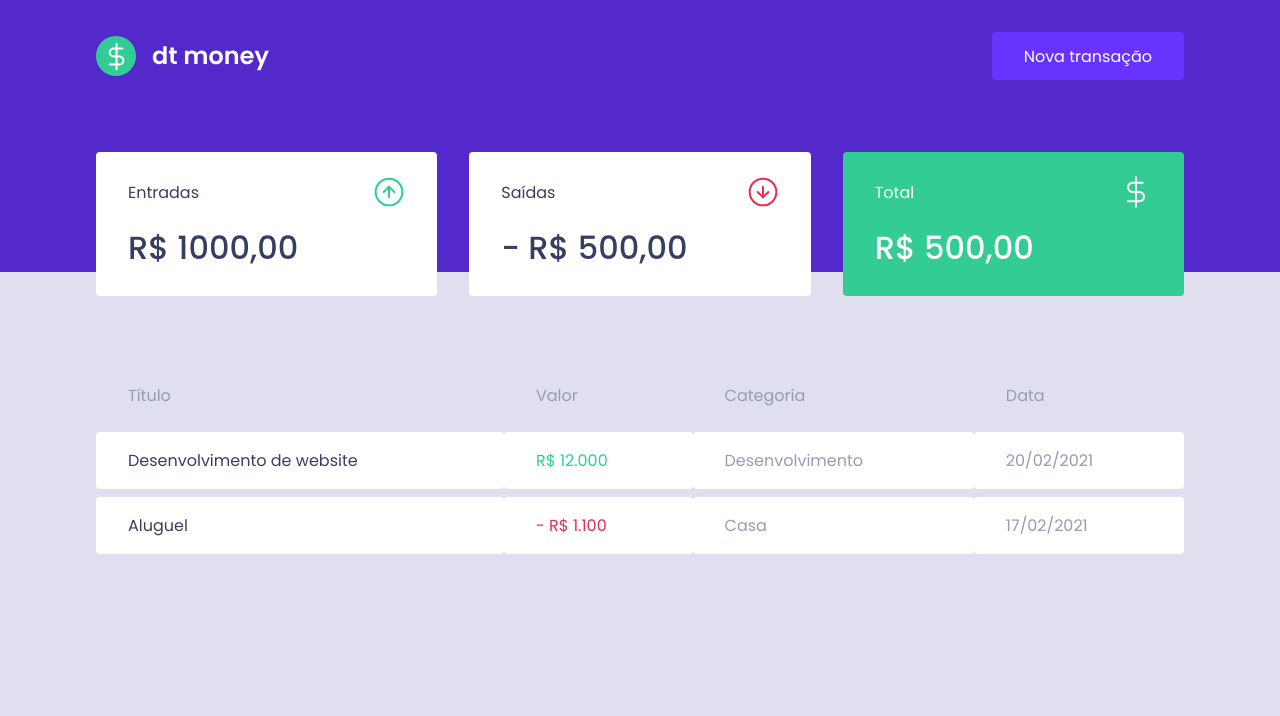
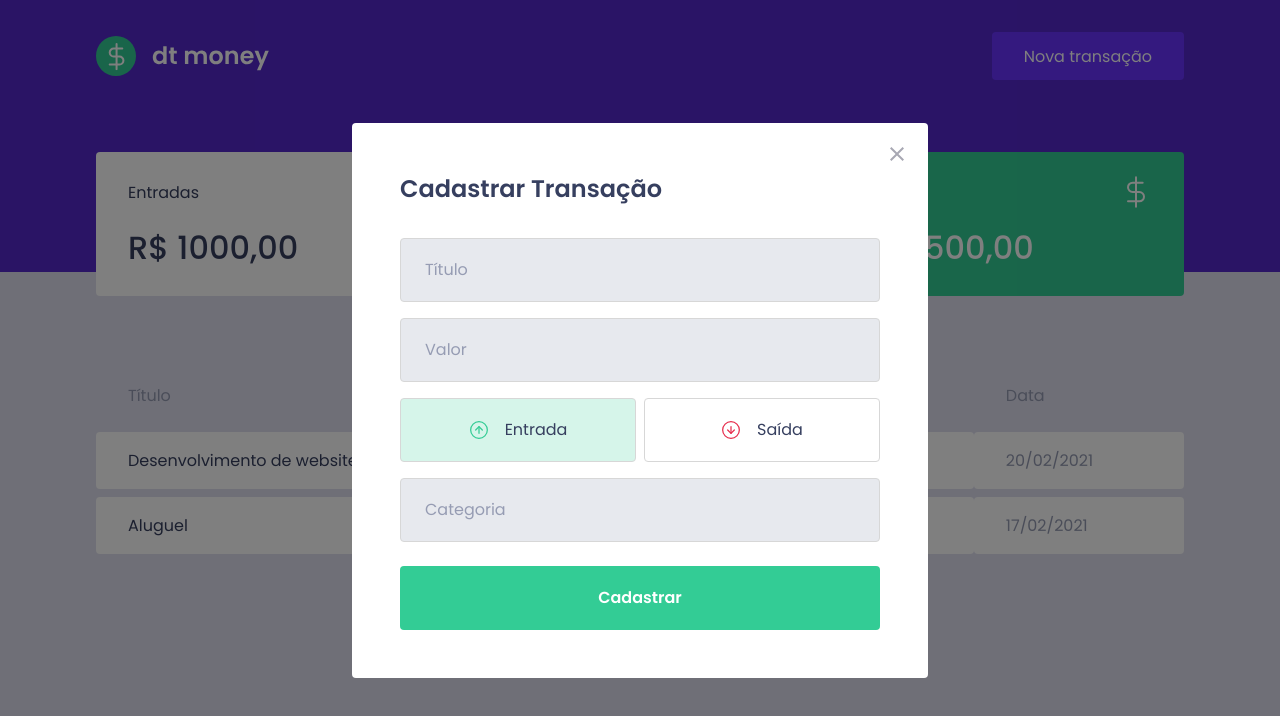
Before and after one commit to fernandomarca/ftmoney, a React (Create React App) app: page / in a window 1280 px wide. Both pictures are taken after a click on the button "Nova transação". Shown: the top 716 px of the page. Built offline with nearby package versions, Linux system fonts and the light colour scheme; no server answers; what miragejs would draw is missing.

Commit message:
modal filds

```diff
--- a/package.json
+++ b/package.json
@@ -5,8 +5,10 @@
   "dependencies": {
     "axios": "^0.21.1",
     "miragejs": "^0.1.41",
+    "polished": "^4.1.1",
     "react": "^17.0.1",
     "react-dom": "^17.0.1",
+    "react-modal": "^3.12.1",
     "react-scripts": "4.0.3",
     "styled-components": "^5.2.1",
     "web-vitals": "^1.0.1"
@@ -19,6 +21,7 @@
     "@types/node": "^12.0.0",
     "@types/react": "^17.0.0",
     "@types/react-dom": "^17.0.0",
+    "@types/react-modal": "^3.12.0",
     "@types/styled-components": "^5.1.9",
     "typescript": "^4.1.2"
   },
--- a/src/App.tsx
+++ b/src/App.tsx
@@ -1,12 +1,28 @@
+import { useState } from "react";
 import { Dashboard } from "./components/Dashboard";
 import { Header } from "./components/Header";
+import { NewTransationModal } from "./components/NewTransationModal";
 import { GlobalStyle } from "./styles/global";
 
 export function App() {
+  const [isNewTransactionModalOpen, setIsNewTransactionModalOpen] = useState(
+    false
+  );
+  function handleOpenNewTransactionModal() {
+    setIsNewTransactionModalOpen(true);
+  }
+
+  function handleCloseNewTransactionModal() {
+    setIsNewTransactionModalOpen(false);
+  }
   return (
     <>
-      <Header />
+      <Header onHandleOpenNewTransationModal={handleOpenNewTransactionModal} />
       <Dashboard />
+      <NewTransationModal
+        isOpen={isNewTransactionModalOpen}
+        onRequestClose={handleCloseNewTransactionModal}
+      />
       <GlobalStyle />
     </>
   );
--- a/src/components/Header/index.tsx
+++ b/src/components/Header/index.tsx
@@ -1,12 +1,16 @@
 import { Container, Content } from "./styles";
 import logo from "../../assets/logo.svg";
 
-export function Header() {
+interface HeaderProps {
+  onHandleOpenNewTransationModal: () => void;
+}
+
+export function Header({ onHandleOpenNewTransationModal }: HeaderProps) {
   return (
     <Container>
       <Content>
         <img src={logo} alt="ft money" />
-        <button>Nova transação</button>
+        <button onClick={onHandleOpenNewTransationModal}>Nova transação</button>
       </Content>
     </Container>
   );
--- /dev/null
+++ b/src/components/NewTransationModal/index.tsx
@@ -0,0 +1,66 @@
+import Modal from "react-modal";
+import { Container, RadioBox, TransactionTypeContainer } from "./styles";
+import closeImg from "../../assets/close.svg";
+import incomeImg from "../../assets/income.svg";
+import outcomeImg from "../../assets/outcome.svg";
+import { useState } from "react";
+interface NewTransactionModalProps {
+  isOpen: boolean;
+  onRequestClose: () => void;
+}
+
+export function NewTransationModal({
+  isOpen,
+  onRequestClose,
+}: NewTransactionModalProps) {
+  const [type, setType] = useState("deposit");
+
+  return (
+    <Modal
+      onRequestClose={onRequestClose}
+      overlayClassName="react-modal-overlay"
+      className="react-modal-content"
+      isOpen={isOpen}
+    >
+      <button
+        className="react-modal-close"
+        type="button"
+        onClick={onRequestClose}
+      >
+        <img src={closeImg} alt="fechar modal" />
+      </button>
+      <Container>
+        <h2>Cadastrar Transação</h2>
+
+        <input placeholder="Título" />
+        <input placeholder="Valor" type="number" min={0} />
+        <TransactionTypeContainer>
+          <RadioBox
+            type="button"
+            isActive={type === "deposit"}
+            activeColor="green"
+            onClick={() => {
+              setType("deposit");
+            }}
+          >
+            <img src={incomeImg} alt="entrada" />
+            <span>Entrada</span>
+          </RadioBox>
+          <RadioBox
+            type="button"
+            isActive={type === "withdraw"}
+            activeColor="red"
+            onClick={() => {
+              setType("withdraw");
+            }}
+          >
+            <img src={outcomeImg} alt="saídas" />
+            <span>Saída</span>
+          </RadioBox>
+        </TransactionTypeContainer>
+        <input placeholder="Categoria" />
+        <button type="submit">Cadastrar</button>
+      </Container>
+    </Modal>
+  );
+}
--- /dev/null
+++ b/src/components/NewTransationModal/styles.ts
@@ -0,0 +1,92 @@
+import styled from "styled-components";
+import { darken, transparentize } from "polished";
+export const Container = styled.form`
+  h2 {
+    color: var(--text-title);
+    font-size: 1.5rem;
+    margin-bottom: 2rem;
+  }
+  input {
+    width: 100%;
+    padding: 0 1.5rem;
+    height: 4rem;
+    border-radius: 0.25rem;
+    border: 1px solid #d7d7d7;
+    background: #e7e9ee;
+
+    font-weight: 400;
+    font-size: 1rem;
+
+    &::placeholder {
+      color: var(--text-body);
+    }
+
+    & + input {
+      margin-top: 1rem;
+    }
+  }
+
+  button[type="submit"] {
+    width: 100%;
+    padding: 0 1.5rem;
+    height: 4rem;
+    background: var(--green);
+    color: #fff;
+    border-radius: 0.25rem;
+    border: 0;
+    font-size: 1rem;
+    margin-top: 1.5rem;
+    font-weight: 600;
+    transition: filter 0.2s;
+    &:hover {
+      filter: brightness(0.9);
+    }
+  }
+`;
+
+export const TransactionTypeContainer = styled.div`
+  margin: 1rem 0;
+  display: grid;
+  grid-template-columns: 1fr 1fr;
+  gap: 0.5rem;
+`;
+
+interface RadioBoxProps {
+  isActive: boolean;
+  activeColor: "green" | "red";
+}
+
+const colors = {
+  green: "#33cc95",
+  red: "#E5274d",
+};
+
+export const RadioBox = styled.button<RadioBoxProps>`
+  height: 4rem;
+  border: 1px solid #d7d7d7;
+  border-radius: 0.25rem;
+
+  background: ${(props) =>
+    props.isActive
+      ? transparentize(0.8, colors[props.activeColor])
+      : "transparent"};
+  display: flex;
+  align-items: center;
+  justify-content: center;
+  transition: border-color 0.2s;
+
+  &:hover {
+    border-color: ${darken(0.1, "#d7d7d7")};
+  }
+  img {
+    width: 20px;
+    height: 20px;
+  }
+
+  span {
+    display: inline-block;
+    margin-left: 1rem;
+    font-size: 1rem;
+    color: var(--text-title);
+  }
+`;
--- a/src/styles/global.ts
+++ b/src/styles/global.ts
@@ -52,4 +52,38 @@
         cursor:not-allowed;
     }
 
+    .react-modal-overlay{
+        background:rgba(0,0,0,0.5);
+
+        position:fixed;
+        top:0;
+        left:0;
+        right:0;
+        bottom:0;
+
+        display:flex;
+        align-items:center;
+        justify-content:center;
+
+    }
+    .react-modal-content{
+        width:100%;
+        max-width:576px;
+        background:#FFF;
+        padding:3rem;
+        position:relative;
+        border-radius:0.25rem;
+    }
+
+    .react-modal-close{
+        position:absolute;
+        right:1.5rem;
+        top:1.5rem;
+        border:0;
+        background:transparent;
+        transition:filter 0.2s;
+        &:hover{
+            filter:brightness(0.8);
+        }
+    }
 `;
```
Also changed, not shown: 1 other file (tests, documents, lock files or other folders).
